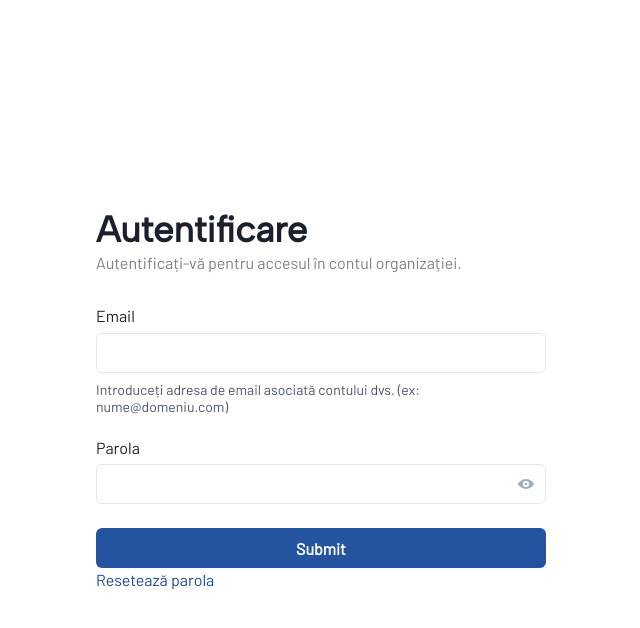
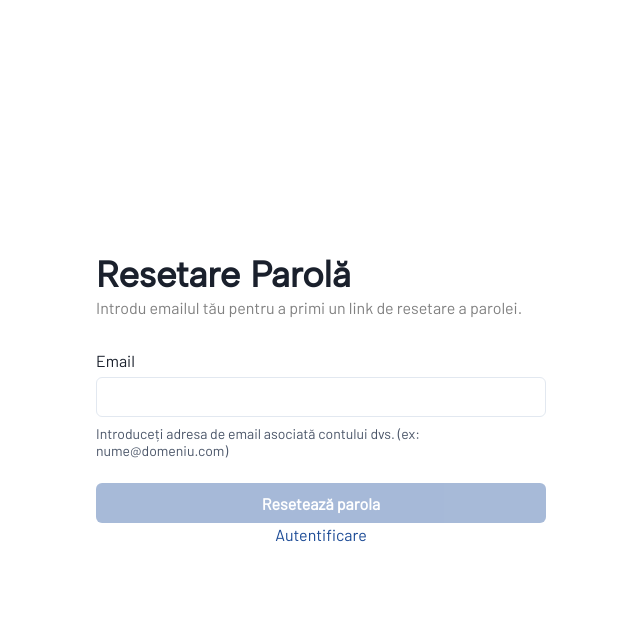
Before and after one commit to alexandertelecan/artisan, a React (Vite) app: page / in a window 1280 px wide. Both pictures are taken after a click on the element "Resetează parola". Shown: the top 628 px of the page, without its empty margins (319-959 px from the left). Built offline with nearby package versions, Linux system fonts and the light colour scheme.

Commit message:
added reset password functionality

```diff
--- a/src/Auth.jsx
+++ b/src/Auth.jsx
@@ -1,7 +1,18 @@
 import LoginForm from "./components/auth/LoginForm";
-
+import ResetPasswordForm from "./components/auth/ResetPasswordForm";
+import React from "react";
 function Auth() {
-  return <LoginForm />;
+  const [step, setStep] = React.useState(1);
+  const navStep = (step) => {
+    if (step === 1 || step === 2) {
+      setStep(step);
+    }
+  };
+  return step === 1 ? (
+    <LoginForm navStep={navStep} />
+  ) : (
+    <ResetPasswordForm navStep={navStep} />
+  );
 }
 
 export default Auth;
--- a/src/components/auth/LoginForm.jsx
+++ b/src/components/auth/LoginForm.jsx
@@ -29,16 +29,16 @@ const loginSchema = yup
   })
   .required();
 
-function LoginForm() {
+function LoginForm({ navStep }) {
   const {
     register,
     handleSubmit,
-    formState: { errors },
+    formState: { errors, isValid, isDirty },
   } = useForm({
     resolver: yupResolver(loginSchema),
     mode: "onBlur",
   });
-  console.log("Errors are: ", errors);
+
   return (
     <Flex
       w="calc(100vw - 32px)"
@@ -68,18 +68,24 @@ function LoginForm() {
             name="password"
             register={register}
           />
-          <Button type="submit" colorScheme="primary" w="100%">
+          <Button
+            type="submit"
+            colorScheme="primary"
+            w="100%"
+            isDisabled={!isValid || !isDirty}
+          >
             Submit
           </Button>
-          <Box>
+
           <Text
+            textAlign="center"
             color="primary.600"
             cursor="pointer"
             _hover={{ textDecoration: "underline" }}
+            onClick={() => navStep(2)}
           >
             Resetează parola
           </Text>
-          </Box>
         </form>
       </Box>
     </Flex>
--- a/src/components/auth/ResetPasswordForm.jsx
+++ b/src/components/auth/ResetPasswordForm.jsx
@@ -1,10 +1,12 @@
-import { Box, Heading, Text, Flex, Button, Link } from "@chakra-ui/react";
-import TextInput from "./components/form/TextInput";
-
+import { Box, Heading, Text, Flex, Button, Alert } from "@chakra-ui/react";
+import TextInput from "../form/TextInput";
+import React from "react";
+import { AlertIcon } from "@chakra-ui/alert";
 import { useForm } from "react-hook-form";
 import { yupResolver } from "@hookform/resolvers/yup";
 import * as yup from "yup";
-import regex from "../utils/regex";
+import regex from "../../../utils/regex";
+import { resetPassword } from "../../../utils/firebase";
 const loginSchema = yup
   .object({
     email: yup
@@ -17,28 +19,29 @@ const loginSchema = yup
       .typeError(
         "Vă rugăm să introduceți o adresă de email validă. Formatul corect este nume@domeniu.com"
       ),
-    password: yup
-      .string()
-      .matches(
-        regex.password,
-        "Parola trebuie să aibă minim 8 caractere, inclusiv cel puțin o literă mare și un număr."
-      )
-      .typeError(
-        "Parola trebuie să aibă minim 8 caractere, inclusiv cel puțin o literă mare și un număr."
-      ),
   })
   .required();
 
-function Login() {
+function ResetPasswordForm({ navStep }) {
+  const [showAlert, setShowAlert] = React.useState(false);
   const {
     register,
     handleSubmit,
-    formState: { errors },
+    formState: { errors, isValid, isDirty },
   } = useForm({
     resolver: yupResolver(loginSchema),
     mode: "onBlur",
   });
-  console.log("Errors are: ", errors);
+
+  const onSubmit = async (data) => {
+    try {
+      await resetPassword(data.email.trim());
+      setShowAlert(true);
+    } catch (error) {
+      console.log(error);
+    }
+  };
+
   return (
     <Flex
       w="calc(100vw - 32px)"
@@ -51,7 +54,7 @@ function Login() {
         <Text color="gray" marginBottom="32px">
           Introdu emailul tău pentru a primi un link de resetare a parolei.
         </Text>
-        <form onSubmit={handleSubmit((data) => console.log(data))} noValidate>
+        <form onSubmit={handleSubmit(onSubmit)} noValidate>
           <TextInput
             label="Email"
             type="email"
@@ -61,22 +64,36 @@ function Login() {
             helperText="Introduceți adresa de email asociată contului dvs. (ex: nume@domeniu.com)"
             elementProps={{ marginBottom: "24px" }}
           />
-          <Button type="submit" colorScheme="primary" w="100%">
+          {showAlert && (
+            <Alert status="success" variant="subtle" my="24px">
+              <AlertIcon />
+              Emailul a fost trimis cu succes! Te rugăm să urmezi pașii din
+              email pentru a-ți reseta parola.
+            </Alert>
+          )}
+
+          <Button
+            type="submit"
+            colorScheme="primary"
+            w="100%"
+            isDisabled={!isValid || !isDirty}
+          >
             Resetează parola
           </Button>
-          <Box>
+
           <Text
             color="primary.600"
             cursor="pointer"
             _hover={{ textDecoration: "underline" }}
+            onClick={() => navStep(1)}
+            textAlign="center"
           >
             Autentificare
           </Text>
-          </Box>
         </form>
       </Box>
     </Flex>
   );
 }
 
-export default Login;
+export default ResetPasswordForm;
--- a/utils/firebase.js
+++ b/utils/firebase.js
@@ -4,7 +4,7 @@ import { initializeApp } from "firebase/app";
 import {
   getAuth,
   createUserWithEmailAndPassword,
-  sendEmailVerification,
+  sendPasswordResetEmail,
 } from "firebase/auth";
 import { getFirestore, addDoc, collection, getDocs } from "firebase/firestore";
 
@@ -62,4 +62,14 @@ const createEmailAndPassUser = async (email, password) => {
     console.log(error);
   }
 };
-export { addDocument, getDocuments, createEmailAndPassUser };
+
+const resetPassword = async (email) => {
+  try {
+    const response = await sendPasswordResetEmail(auth, email);
+    console.log(response);
+    return true;
+  } catch (error) {
+    console.log(error);
+  }
+};
+export { addDocument, getDocuments, createEmailAndPassUser, resetPassword };
```
Lines whose indentation alone changed are shown as unchanged.
